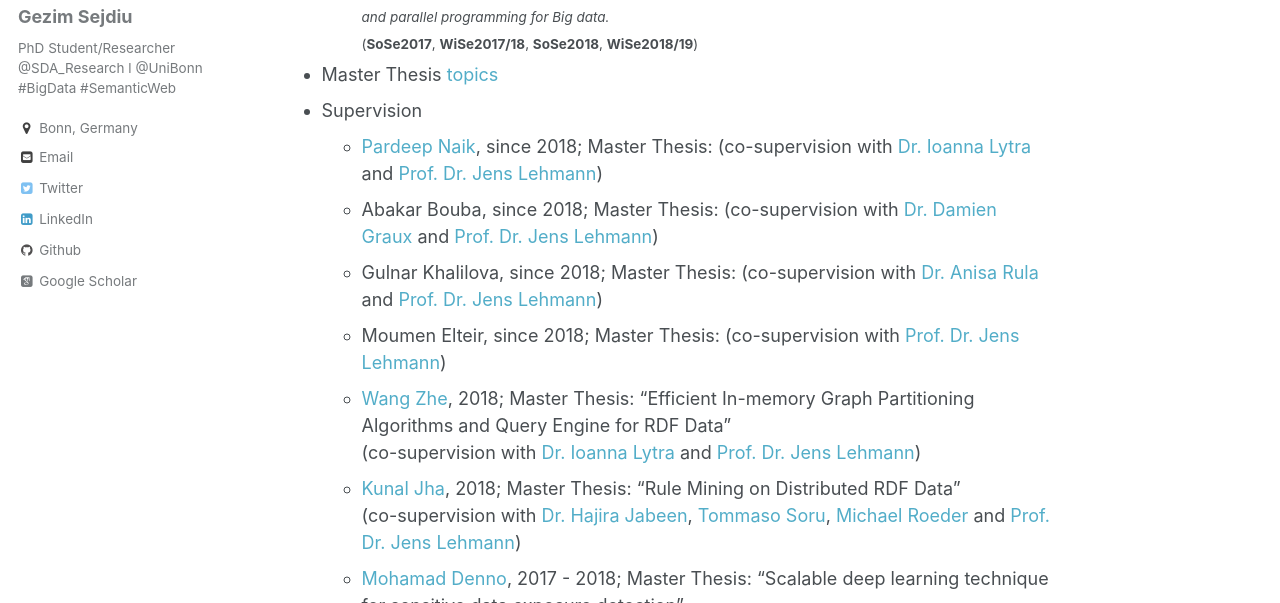
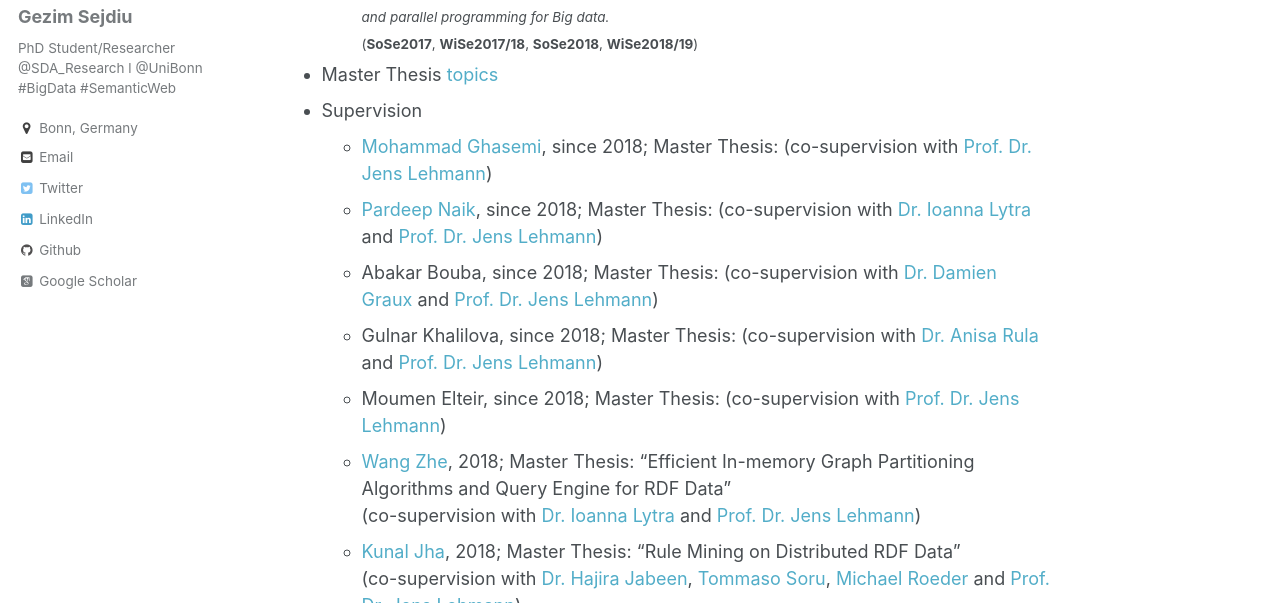
Before and after one commit to GezimSejdiu/gezimsejdiu.github.io, a Jekyll site: the page built from _pages/teaching.md, in a window 1280 px wide and 900 px high, cut to the strip 297-900 px from the top of the window. Built offline with Jekyll 4.4.1, drawn with Linux system fonts in a browser that asks for light colours; some web fonts are replaced.

Commit message:
Update supervision section

```diff
--- a/_pages/teaching.md
+++ b/_pages/teaching.md
@@ -10,6 +10,7 @@ author_profile: true
   (**SoSe2017**, **WiSe2017/18**, **SoSe2018**, **WiSe2018/19**)
 * Master Thesis [topics](http://sda.cs.uni-bonn.de/teaching/thesis-announcements/)
 * Supervision
+  * [Mohammad Ghasemi](https://github.com/imghasemi), since 2018; Master Thesis: (co-supervision with [Prof. Dr. Jens Lehmann](http://sda.cs.uni-bonn.de/people/prof-dr-jens-lehmann/))
   * [Pardeep Naik](https://github.com/livinnatious), since 2018; Master Thesis: (co-supervision with [Dr. Ioanna Lytra](http://sda.cs.uni-bonn.de/people/dr-ioanna-lytra/) and [Prof. Dr. Jens Lehmann](http://sda.cs.uni-bonn.de/people/prof-dr-jens-lehmann/))
   * Abakar Bouba, since 2018; Master Thesis: (co-supervision with [Dr. Damien Graux](http://sda.cs.uni-bonn.de/people/dr-damien-graux/) and [Prof. Dr. Jens Lehmann](http://sda.cs.uni-bonn.de/people/prof-dr-jens-lehmann/))
   * Gulnar Khalilova, since 2018; Master Thesis: (co-supervision with [Dr. Anisa Rula](http://sda.cs.uni-bonn.de/people/dr-anisa-rula/) and [Prof. Dr. Jens Lehmann](http://sda.cs.uni-bonn.de/people/prof-dr-jens-lehmann/))
```
